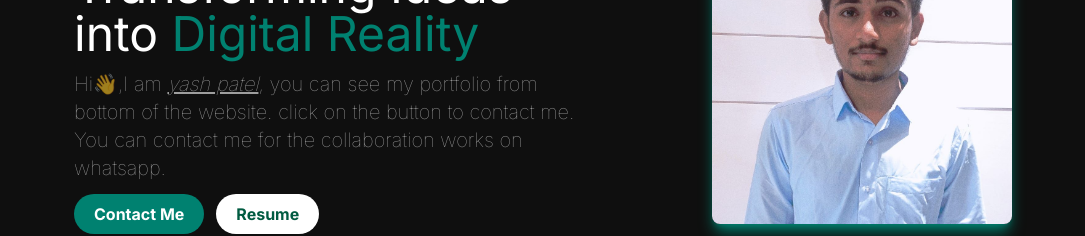
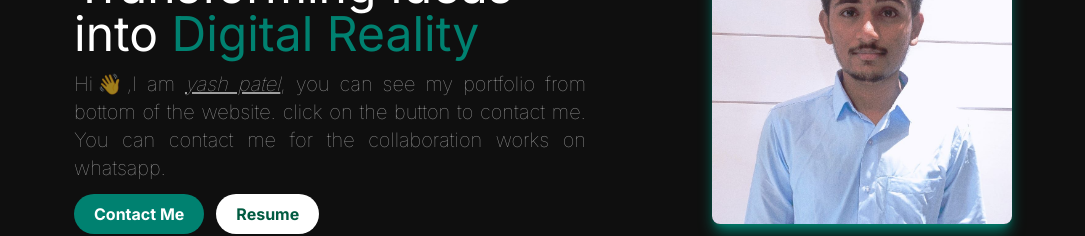
Before and after one commit to yashpatel21102002/ca_project, a Next.js app in the folder client/: page / in a window 1280 px wide. Shown: the part 198-434 px from the top of the page, without its empty margins (97-1182 px from the left). Built offline with nearby package versions, Linux system fonts and the light colour scheme.

Commit message:
day4 ok1

```diff
--- a/client/src/components/Profile.tsx
+++ b/client/src/components/Profile.tsx
@@ -7,8 +7,8 @@ export default function Profile(){
             <div className="flex justify-around gap-10 items-center w-full h-full max-lg:flex-col max-lg:justify-center">
                 <div className="flex flex-col gap-3 justify-center h-full basis-1/2 max-lg:order-2" >
                     <h1 className="text-5xl max-lg:text-2xl">Software Developer: Transforming Ideas into <span className="text-light"> Digital Reality</span></h1>
-                    <h3 className="text-xl max-lg:text-base opacity-60 font-thin">Hi👋,I am <span className="text-white animate-pulse underline italic"> yash patel</span>, you can see my portfolio from bottom of the website. click on the button to contact me. You can contact me for the collaboration works on whatsapp. </h3>
-                    <div className="flex gap-3 ">
+                    <h3 className="text-xl max-lg:text-base opacity-60 font-thin text-justify">Hi👋,I am <span className="text-white animate-pulse underline italic"> yash patel</span>, you can see my portfolio from bottom of the website. click on the button to contact me. You can contact me for the collaboration works on whatsapp. </h3>
+                    <div className="flex gap-3">
                         <button className="bg-light font-bold px-5 py-2 rounded-full cursor-pointer">Contact Me</button>
                         <button className="bg-white px-5 py-2 rounded-full cursor-pointer text-black font-bold">Resume</button>
                     </div>
```
